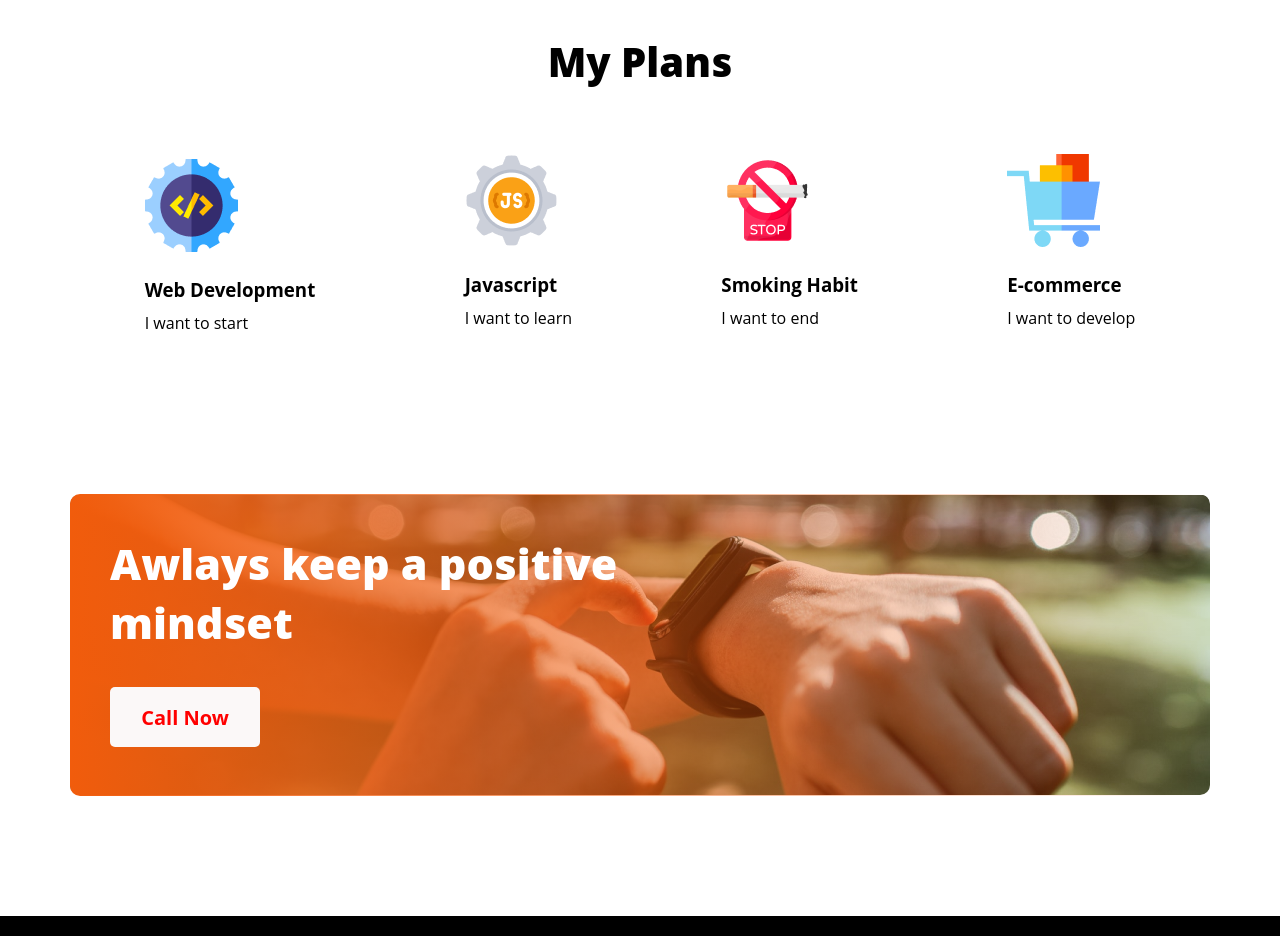
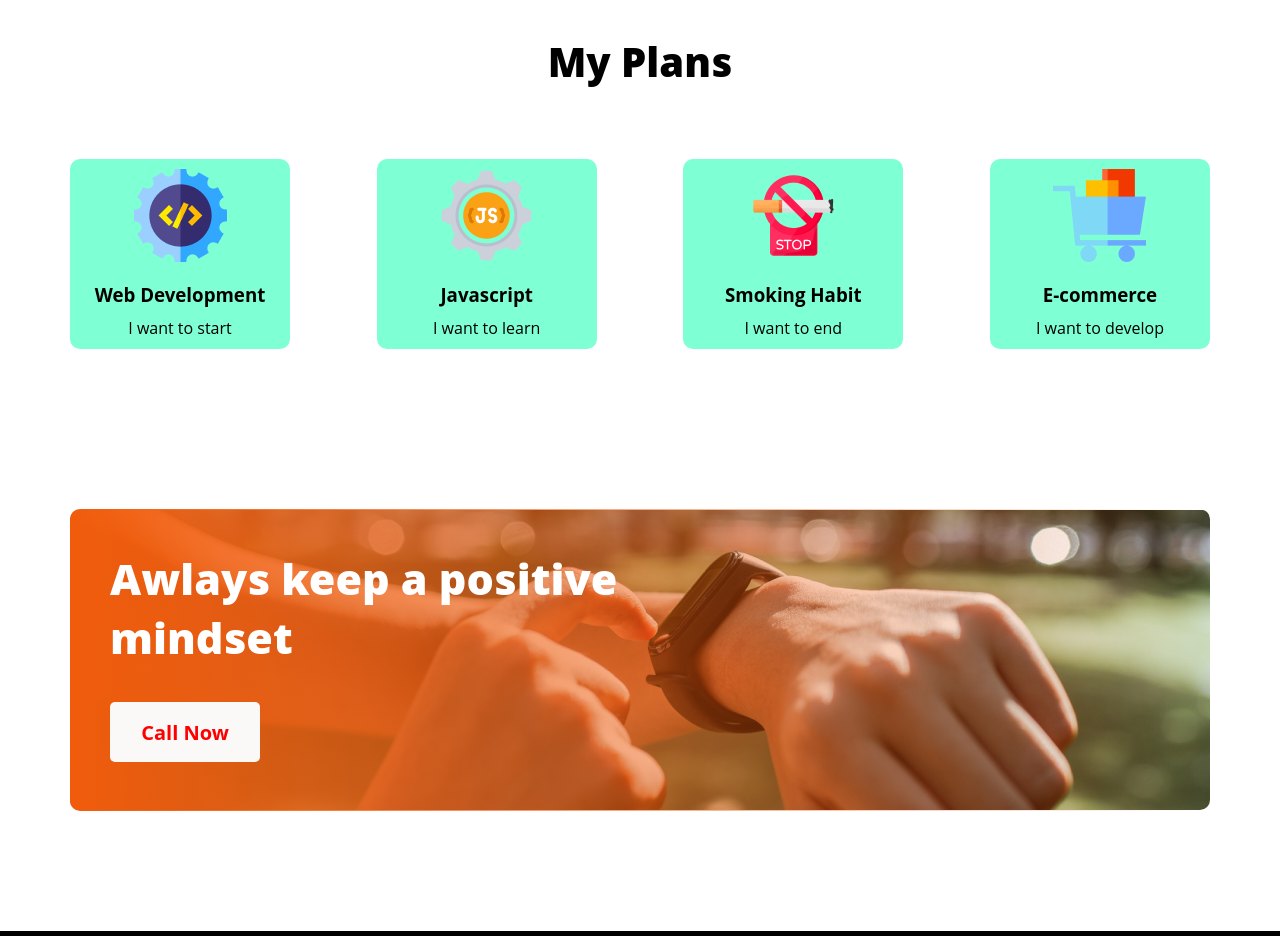
Before and after one commit to mohammadsoheluddin/portfolio-practice-project-2, a plain HTML site: page index.html in a window 1280 px wide. Shown: the part 1620-2556 px from the top of the page. Drawn offline with Linux system fonts and the light colour scheme.

Commit message:
single plan background color and styles added

```diff
--- a/index.html
+++ b/index.html
@@ -48,17 +48,17 @@
                     <h3>Web Development</h3>
                     <p>I want to start</p>
                 </div>
-                <div>
+                <div class="single-plan">
                     <img src="/images/icons/js.png" alt="">
                     <h3>Javascript</h3>
                     <p>I want to learn</p>
                 </div>
-                <div>
+                <div class="single-plan">
                     <img src="/images/icons/smoke.png" alt="">
                     <h3>Smoking Habit</h3>
                     <p>I want to end</p>
                 </div>
-                <div>
+                <div class="single-plan">
                     <img src="/images/icons/ecom.png" alt="">
                     <h3>E-commerce</h3>
                     <p>I want to develop</p>
--- a/style.css
+++ b/style.css
@@ -99,7 +99,7 @@ ul li {
 /* My Plans Styles */
 .plan-container {
     display: flex;
-    justify-content: space-around;
+    justify-content: space-between;
     align-items: center;
 }
 
@@ -112,6 +112,17 @@ ul li {
     font-weight: 800;
     text-align: center;
     margin-bottom: 50px;
+}
+
+.single-plan{
+    background-color: aquamarine;
+    border-radius: 10px;
+    padding: 10px;
+    width: 200px;
+    display: flex;
+    justify-content: center;
+    align-items: center;
+    flex-direction: column;
 }
 
 .single-plan,
```
